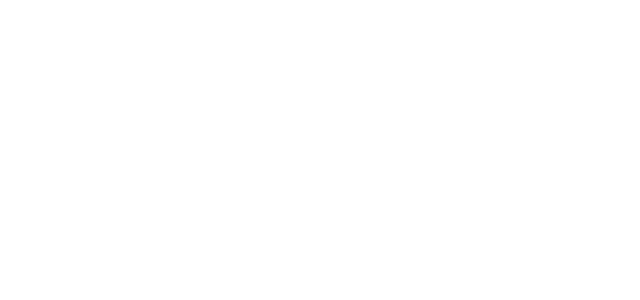
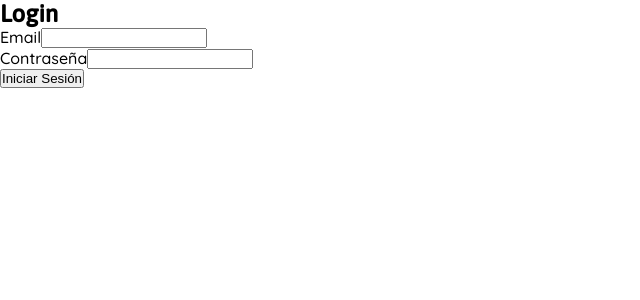
Before and after one commit to titoValen/colabo, a React (Vite) app in the folder client/: page /iniciar-sesion in a window 1280 px wide. Shown: the top 300 px of the page, without its empty margins (0-640 px from the left). Built offline with nearby package versions, Linux system fonts and the light colour scheme.

Commit message:
feat: envolver el componente App en BrowserRouter y agregar AppRoutes

```diff
--- a/client/src/App.jsx
+++ b/client/src/App.jsx
@@ -1,9 +1,14 @@
 import Header from "@components/Header";
 import Footer from "@components/Footer";
+import AppRoutes from "@/routes/routes";
+import { BrowserRouter } from "react-router";
 
 export default function App() {
-  return <>
-  <Header />
-  <Footer />
-  </>;
+  return (
+    <BrowserRouter>
+      <Header />
+      <Footer />
+      <AppRoutes />
+    </BrowserRouter>
+  );
 }
```
